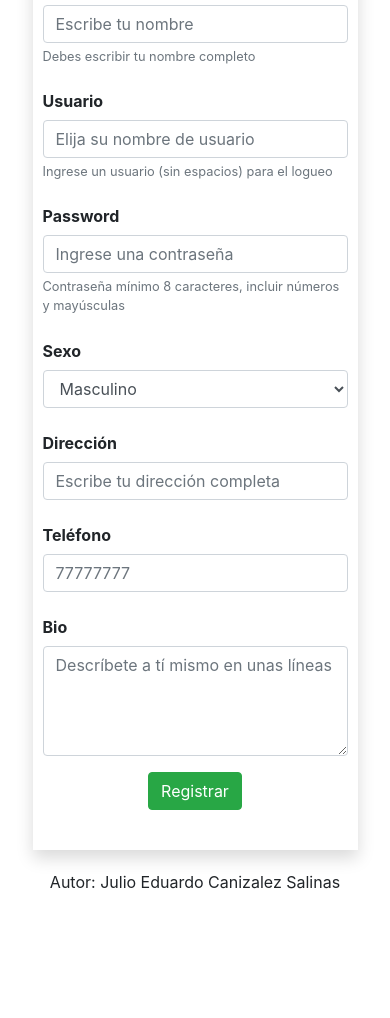
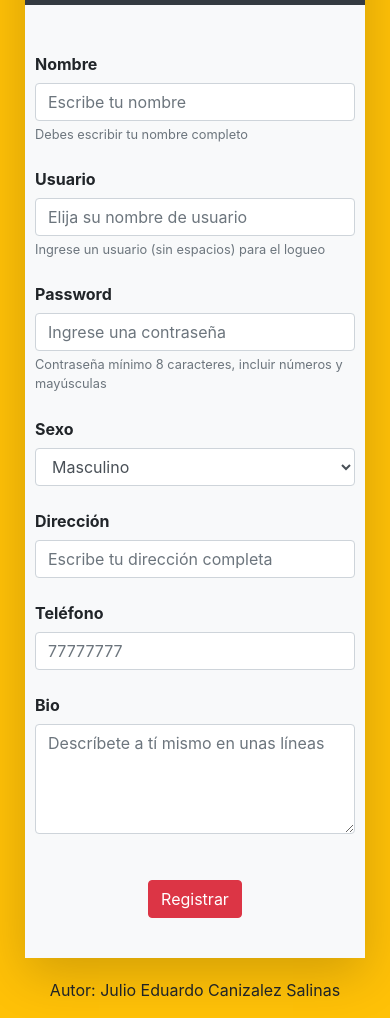
Before and after one commit to bullshitprojects/Practica5DWA, a plain HTML site: page index.html in a window 390 px wide. Shown: the part 160-1178 px from the top of the page. Before the commit the page ends 1070 px from the top, so only its background shows below. Drawn offline with nearby package versions, Linux system fonts and the light colour scheme.

Commit message:
Fin del diseño y limpiando código

```diff
--- a/index.html
+++ b/index.html
@@ -5,75 +5,72 @@
     <meta charset="utf-8">
     <meta name="viewport" content="width=device-width, initial-scale=1.0, shrink-to-fit=no">
     <title>Practica 5</title>
-    <link rel="stylesheet" href="https://stackpath.bootstrapcdn.com/bootstrap/4.5.2/css/bootstrap.min.css"
-        integrity="sha384-JcKb8q3iqJ61gNV9KGb8thSsNjpSL0n8PARn9HuZOnIxN0hoP+VmmDGMN5t9UJ0Z" crossorigin="anonymous">
+    <link rel="stylesheet" href="https://stackpath.bootstrapcdn.com/bootstrap/4.5.2/css/bootstrap.min.css" integrity="sha384-JcKb8q3iqJ61gNV9KGb8thSsNjpSL0n8PARn9HuZOnIxN0hoP+VmmDGMN5t9UJ0Z" crossorigin="anonymous">
 
 </head>
 
-<body>
+<body class="bg-warning">
     <div class="container" style="margin-top: 50px;">
-        <div class="row justify-content-center">
-            <div class="col-10 shadow">
-                <div class="row">
-                    <h4 style="padding-top: 10px; margin-left: 15px;">Formulario de Registro</h4>
+        <div class="row justify-content-center" style="margin: 0px 10px 0px 10px;">
+            <div class="col-xl-8 col-lg-8 col-md-12 shadow-lg bg-light">
+                <div class="row justify-content-center bg-dark">
+                    <div class="col-sm-9">
+                        <h2 class="text-white" style="padding: 15px 0px 15px 0px;">Formulario de Registro</h2>
+                    </div>
                 </div>
                 <div class="row justify-content-center">
-                    <form action="registro.php" method="post" style="margin: 30px 10px 10px 10px;">
-                        <div class="form-group row"><label
-                                class="text-sm-left text-lg-right text-xl-right col-form-label col-sm-4" for="name"
-                                style="font-weight: bold;">Nombre</label>
-                            <div class="col-sm-8"><input class="form-control" type="text" id="name"
-                                    placeholder="Escribe tu nombre" aria-describedby="namehelp" required=""><small
-                                    id="namehelp" class="form-text text-muted">Debes escribir tu nombre completo</small>
+                    <form action="registro.php" method="post" style="margin: 40px 10px 10px 10px;">
+                        <div class="form-group row">
+                            <label class="text-sm-left text-lg-right text-xl-right col-form-label col-sm-4 font-weight-bold" for="name" >Nombre</label>
+                            <div class="col-sm-8">
+                                <input class="form-control" type="text" id="name" placeholder="Escribe tu nombre" aria-describedby="namehelp" required>
+                                <small id="namehelp" class="form-text text-muted">Debes escribir tu nombre completo</small>
                             </div>
                         </div>
-                        <div class="form-group row"><label
-                                class="text-sm-left text-lg-right text-xl-right col-form-label col-sm-4" for="user"
-                                style="font-weight: bold;">Usuario</label>
-                            <div class="col-sm-8"><input class="form-control" type="text" id="user"
-                                    placeholder="Elija su nombre de usuario" aria-describedby="userhelp"
-                                    required=""><small id="userhelp" class="form-text text-muted">Ingrese un usuario
-                                    (sin espacios) para el logueo</small></div>
+                        <div class="form-group row">
+                            <label class="text-sm-left text-lg-right text-xl-right col-form-label col-sm-4 font-weight-bold" for="user" >Usuario</label>
+                            <div class="col-sm-8">
+                                <input class="form-control" type="text" id="user" placeholder="Elija su nombre de usuario" aria-describedby="userhelp" required>
+                                <small id="userhelp" class="form-text text-muted">Ingrese un usuario (sin espacios) para el logueo</small>
+                            </div>
                         </div>
-                        <div class="form-group row"><label
-                                class="text-sm-left text-lg-right text-xl-right col-form-label col-sm-4" for="pass"
-                                style="font-weight: bold;">Password</label>
-                            <div class="col-sm-8"><input class="form-control" type="password" id="pass"
-                                    placeholder="Ingrese una contraseña" aria-describedby="passhelp" required=""
-                                    minlength="8"
-                                    pattern="^(?=.*[a-z])(?=.*[A-Z])(?=.*[0-9])(?=.*[!@#$%^&amp;*_=+-]).{8,32}$"><small
-                                    id="passhelp" class="form-text text-muted">Contraseña mínimo 8 caracteres, incluir
-                                    números y mayúsculas</small></div>
+                        <div class="form-group row">
+                            <label class="text-sm-left text-lg-right text-xl-right col-form-label col-sm-4 font-weight-bold" for="pass" >Password</label>
+                            <div class="col-sm-8">
+                                <input class="form-control" type="password" id="pass" placeholder="Ingrese una contraseña" aria-describedby="passhelp" required minlength="8" pattern="^(?=.*[a-z])(?=.*[A-Z])(?=.*[0-9])(?=.*[!@#$%^&amp;*_=+-]).{8,32}$">
+                                <small id="passhelp" class="form-text text-muted">Contraseña mínimo 8 caracteres, incluir números y mayúsculas</small>
+                            </div>
                         </div>
-                        <div class="form-group row"><label
-                                class="text-sm-left text-lg-right text-xl-right col-form-label col-sm-4" for="gender"
-                                style="font-weight: bold;">Sexo</label>
-                            <div class="col-sm-8"><select class="form-control" required="">
+                        <div class="form-group row">
+                            <label class="text-sm-left text-lg-right text-xl-right col-form-label col-sm-4 font-weight-bold" for="gender" >Sexo</label>
+                            <div class="col-sm-8">
+                                <select class="form-control" required>
                                     <option value="m" selected="">Masculino</option>
                                     <option value="f">Femenino</option>
                                     <option value="na">Otro</option>
-                                </select></div>
+                                </select>
+                            </div>
                         </div>
-                        <div class="form-group row"><label
-                                class="text-sm-left text-lg-right text-xl-right col-form-label col-sm-4" for="address"
-                                style="font-weight: bold;">Dirección</label>
-                            <div class="col-sm-8"><input class="form-control" type="text" id="address"
-                                    placeholder="Escribe tu dirección completa"></div>
+                        <div class="form-group row"><label class="text-sm-left text-lg-right text-xl-right col-form-label col-sm-4 font-weight-bold" for="address" >Dirección</label>
+                            <div class="col-sm-8">
+                                <input class="form-control" type="text" id="address" placeholder="Escribe tu dirección completa">
+                            </div>
                         </div>
-                        <div class="form-group row"><label
-                                class="text-sm-left text-lg-right text-xl-right col-form-label col-sm-4" for="phone"
-                                style="font-weight: bold;">Teléfono</label>
-                            <div class="col-sm-8"><input class="form-control" type="text" id="phone"
-                                    placeholder="77777777"></div>
+                        <div class="form-group row">
+                            <label class="text-sm-left text-lg-right text-xl-right col-form-label col-sm-4 font-weight-bold" for="phone" >Teléfono</label>
+                            <div class="col-sm-8">
+                                <input class="form-control" type="text" id="phone" maxlength="8" placeholder="77777777">
+                            </div>
                         </div>
-                        <div class="form-group row"><label
-                                class="text-sm-left text-lg-right text-xl-right col-form-label col-sm-4" for="bio"
-                                style="font-weight: bold;">Bio</label>
-                            <div class="col-sm-8"><textarea class="form-control" id="bio"
-                                    placeholder="Descríbete a tí mismo en unas líneas" rows="4"></textarea></div>
+                        <div class="form-group row">
+                            <label class="text-sm-left text-lg-right text-xl-right col-form-label col-sm-4 font-weight-bold" for="bio">Bio</label>
+                            <div class="col-sm-8">
+                                <textarea class="form-control" id="bio" maxlength="120" placeholder="Descríbete a tí mismo en unas líneas" rows="4"></textarea>
+                            </div>
                         </div>
-                        <div class="text-center"><button class="btn btn-primary bg-success border-success" id="btnReg"
-                                type="submit" style="margin-bottom: 30px;">Registrar</button></div>
+                        <div class="text-center">
+                            <button class="btn btn-primary bg-danger border-danger" id="btnReg" type="submit" style="margin: 30px 0px 30px 0px;">Registrar</button>
+                        </div>
                     </form>
                 </div>
             </div>
```
